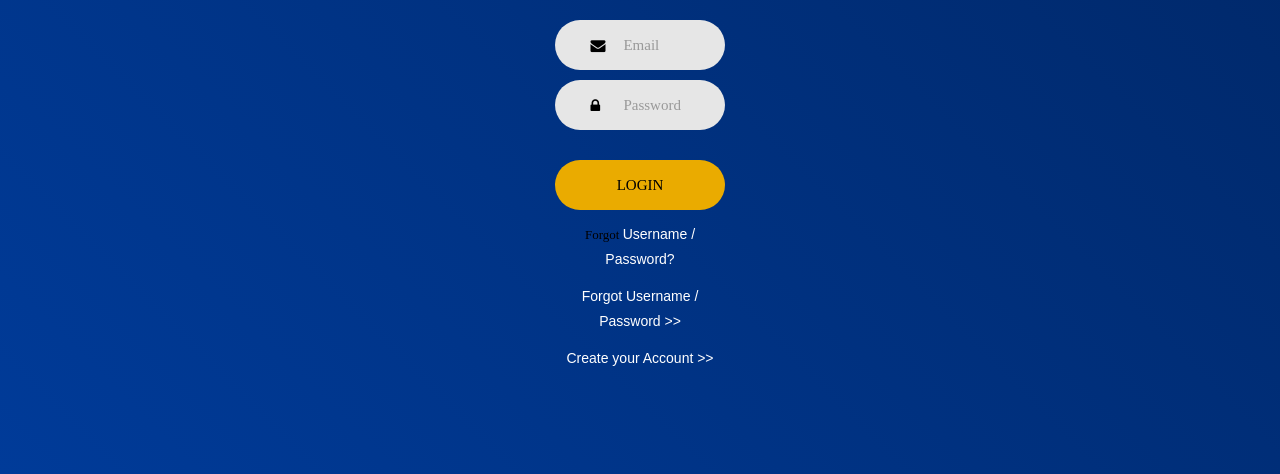
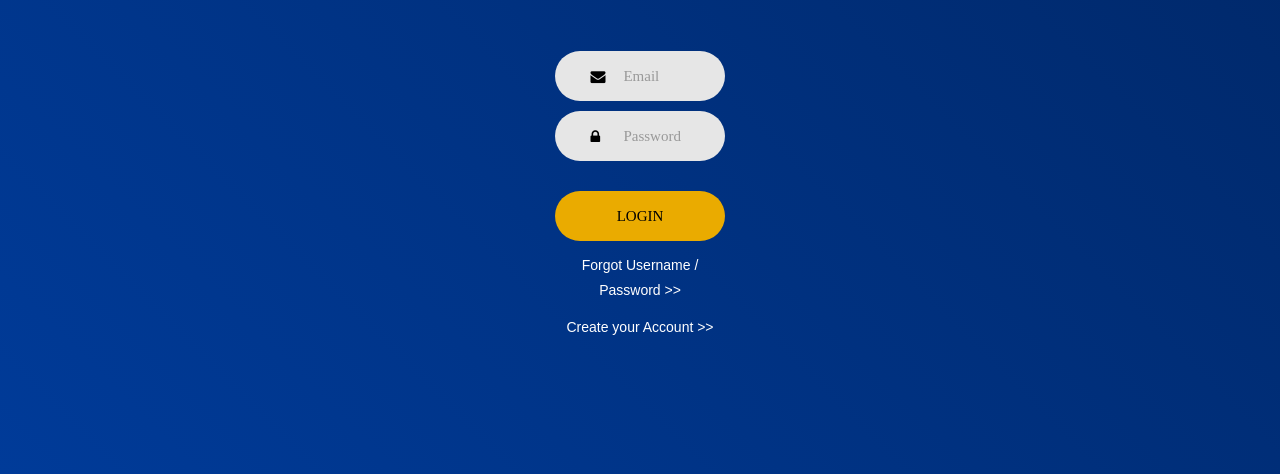
Before and after one commit to tnowak2/CheckIN, a plain HTML site: page index.html in a window 1280 px wide. Shown: the part 326-800 px from the top of the page. Drawn offline with Linux system fonts and the light colour scheme; a web font is replaced by a local one.

Commit message:
Update index.html

```diff
--- a/index.html
+++ b/index.html
@@ -63,15 +63,6 @@
 						<button class="login100-form-btn">
 							Login
 						</button>
-					</div>
-
-					<div class="text-center p-t-12">
-						<span class="txt1">
-							Forgot
-						</span>
-						<a class="txt2" href="#">
-							<a href ="forgot.html">Username / Password?</a>
-						</a>
 					</div>
 
 					<div class="text-center p-t-12">
```
